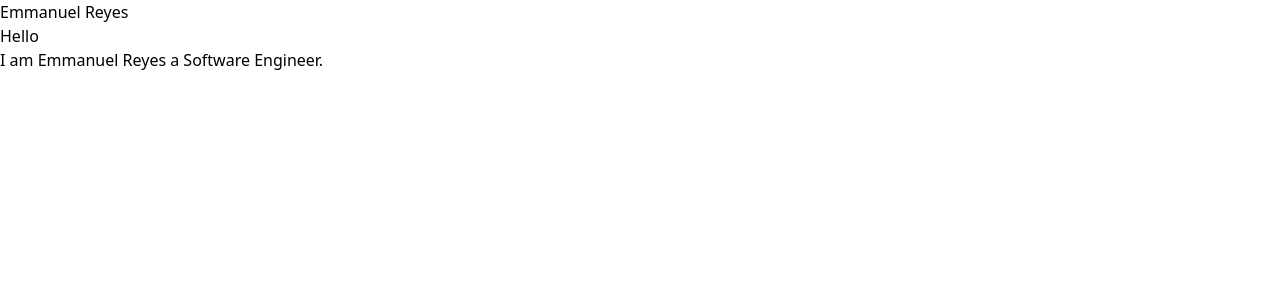
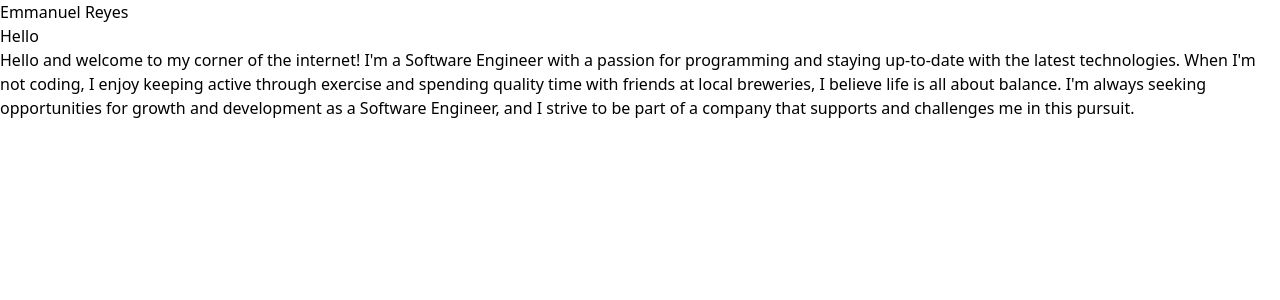
Before and after one commit to emmanuelreyes28/personal-webpage, a React (Create React App) app: page / in a window 1280 px wide. Shown: the top 300 px of the page. Built offline with nearby package versions, Linux system fonts and the light colour scheme.

Commit message:
Added new components and updated intro

```diff
--- /dev/null
+++ b/src/components/Contact.jsx
@@ -0,0 +1,7 @@
+import React from "react";
+
+function Contact() {
+  return <div>Contact</div>;
+}
+
+export default Contact;
--- a/src/components/Intro.jsx
+++ b/src/components/Intro.jsx
@@ -5,7 +5,16 @@ function Intro() {
     <div>
       <div>
         <h1>Hello</h1>
-        <p>I am Emmanuel Reyes a Software Engineer. </p>
+        <p>
+          Hello and welcome to my corner of the internet! I'm a Software
+          Engineer with a passion for programming and staying up-to-date with
+          the latest technologies. When I'm not coding, I enjoy keeping active
+          through exercise and spending quality time with friends at local
+          breweries, I believe life is all about balance. I'm always seeking
+          opportunities for growth and development as a Software Engineer, and I
+          strive to be part of a company that supports and challenges me in this
+          pursuit.
+        </p>
       </div>
     </div>
   );
--- /dev/null
+++ b/src/components/Skills.jsx
@@ -0,0 +1,7 @@
+import React from "react";
+
+function Skills() {
+  return <div>Skills</div>;
+}
+
+export default Skills;
--- /dev/null
+++ b/src/components/WorkExperience.jsx
@@ -0,0 +1,7 @@
+import React from "react";
+
+function WorkExperience() {
+  return <div>WorkExperience</div>;
+}
+
+export default WorkExperience;
```
Also changed, not shown: src/components/Journey.jsx (added).
